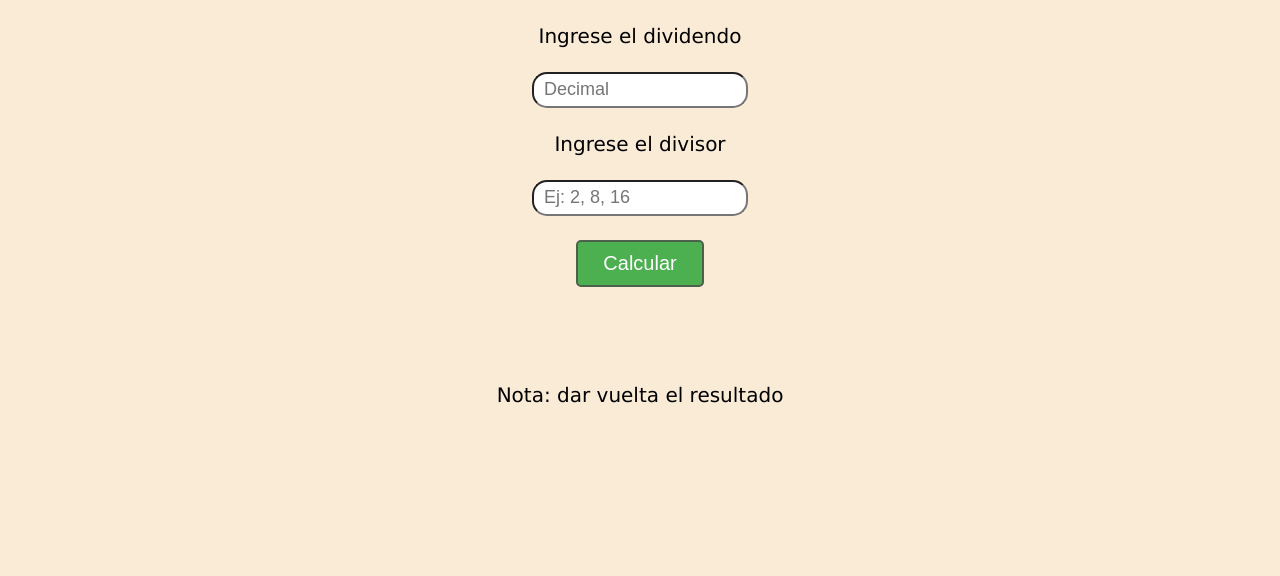
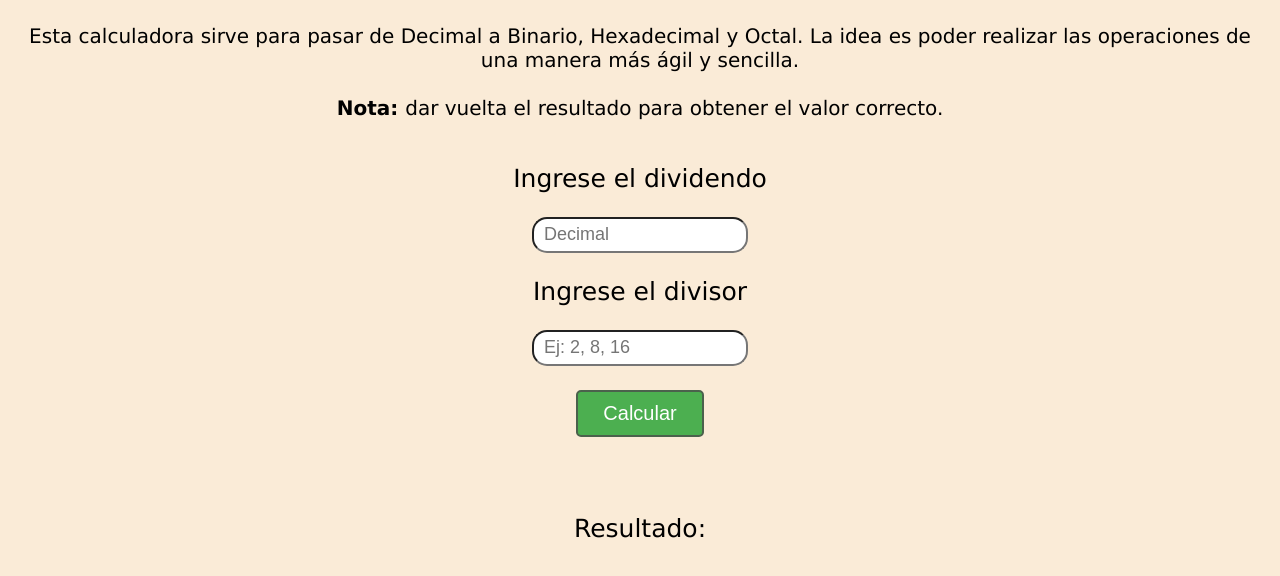
Before and after one commit to EmilianoMandacen/Calculadora.github.io, a plain HTML site: page index.html in a window 1280 px wide. Shown: the part 76-652 px from the top of the page. Drawn offline with Linux system fonts and the light colour scheme.

Commit message:
Add files via upload

```diff
--- a/css/estilo.css
+++ b/css/estilo.css
@@ -32,3 +32,7 @@ body{
     font-size: 18px;
     border-radius: 15px;
   }
+
+  label{
+    font-size: 25px;
+  }
--- a/index.html
+++ b/index.html
@@ -11,6 +11,13 @@
 
     <h1>Calculadora</h1>
 
+    <p>
+        Esta calculadora sirve para pasar de Decimal a Binario, Hexadecimal y Octal.
+        La idea es poder realizar las operaciones de una manera más ágil y sencilla.
+        <br><br>
+        <strong>Nota: </strong>dar vuelta el resultado para obtener el valor correcto.
+    </p>
+    <br>
     <label for="valor1">Ingrese el dividendo</label>
     <br><br>
     <input type="number" id="valor1" placeholder="Decimal">
@@ -22,8 +29,8 @@
     <button class="my-button" id="calcular">Calcular</button>
     <br><br>
     <label id="resultado"></label>
-    <br><br><br>
-    <label id="resto">Nota: dar vuelta el resultado <br> </label>
+    <br><br>
+    <label id="resto">Resultado:</label>
 
 
 
--- a/js/js.js
+++ b/js/js.js
@@ -7,7 +7,7 @@ function dividirOctal() {
     if(valor1 != 0 ) {
         let resultado = Math.floor(valor1 / valor2);
         let resto = valor1 % valor2;
-        document.querySelector("#resultado").innerHTML  = "El cociente de la division es: " + resultado + " y el resto es: " + resto ;
+        document.querySelector("#resultado").innerHTML  = "El cociente de la división es: " + resultado + "<br> El resto es: " + resto ;
         document.querySelector("#valor1").value = resultado;
         if (resto == 10){
             resto = "A";
```
